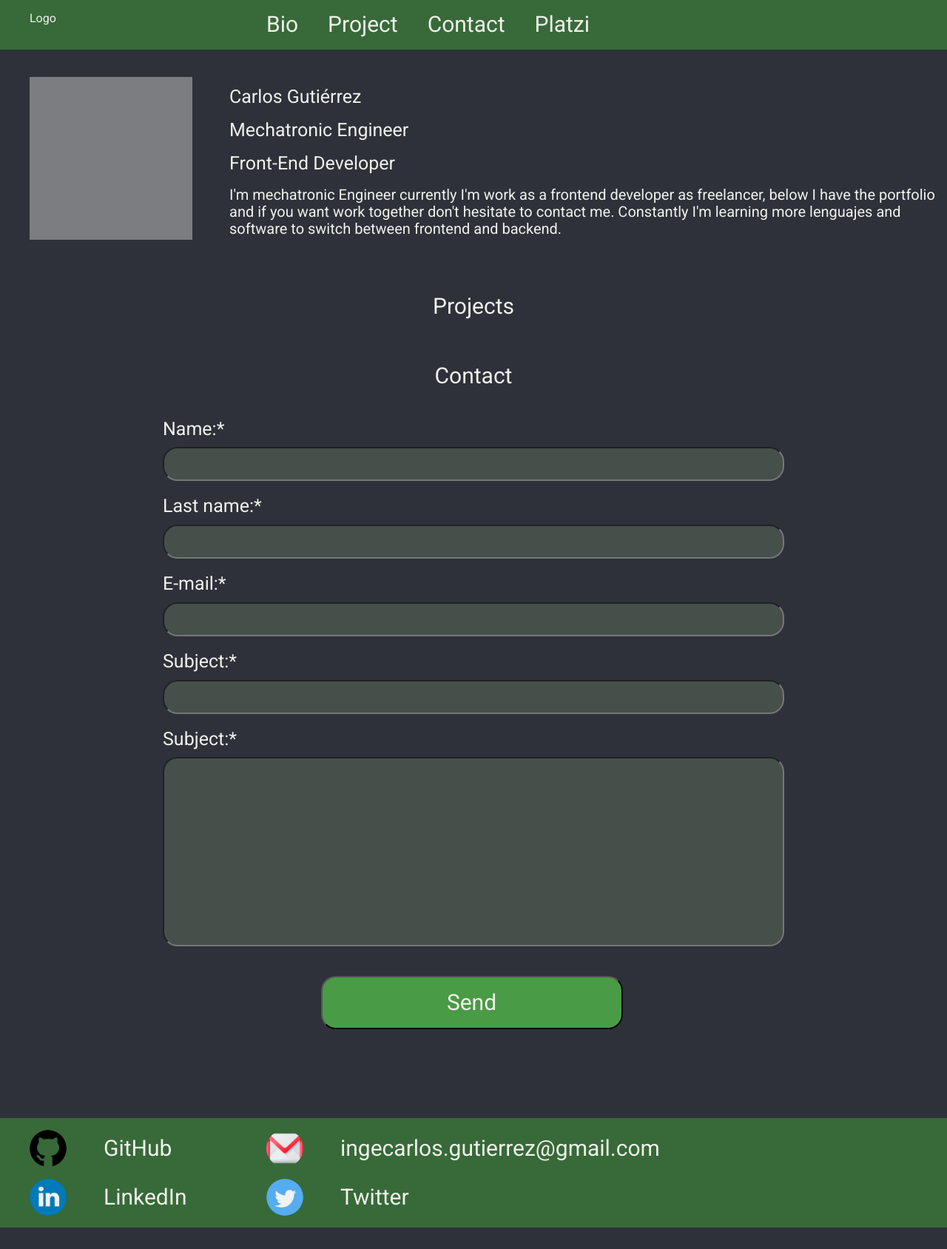
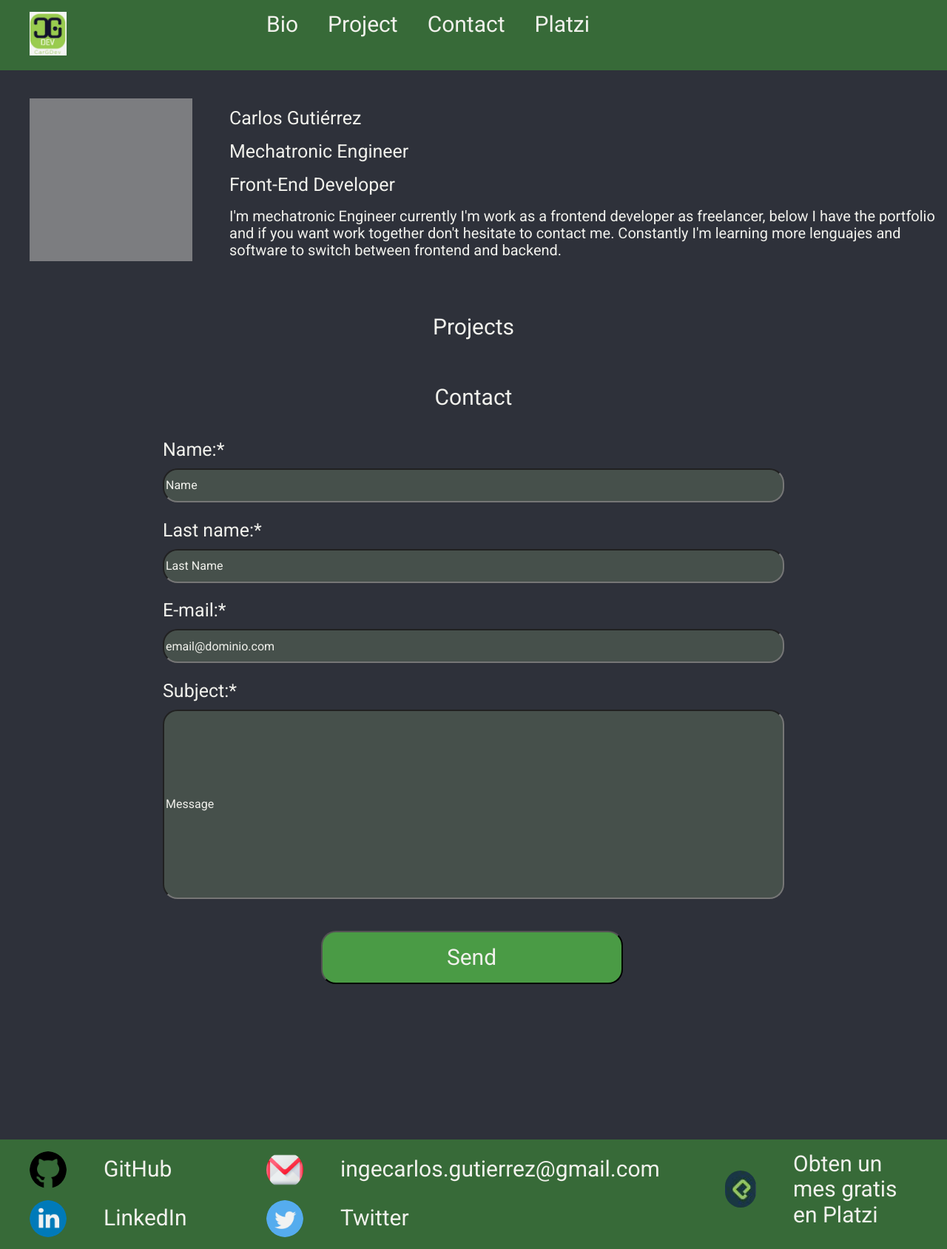
Before and after one commit to CarGDev/PaginaWeb, a website: page src/index.html in a window 1280 px wide. Shown: the whole page at 74% size. Before the commit the page ends 1659 px from the top, so only its background shows below. Drawn offline with Linux system fonts and the light colour scheme; grey boxes are pictures that could not be loaded.

Commit message:
adding the send property

```diff
--- a/src/assets/css/contact.css
+++ b/src/assets/css/contact.css
@@ -48,6 +48,10 @@ input {
   vertical-align: middle;
 }
 
+.form-password__input {
+  text-align: start;
+}
+
 .form-message__input {
   height: 250px;
 }
--- a/src/assets/css/main.css
+++ b/src/assets/css/main.css
@@ -78,6 +78,9 @@ a {
   /* height: 410px; */
   opacity: 70%;
 }
+.header .logo img {
+  width: 50px;
+}
 
 .head {
   display: grid;
@@ -95,7 +98,7 @@ a {
 
 .foot {
   display: grid;
-  grid-template-columns: 300px 300px;
+  grid-template-columns: 300px 600px 1fr;
   grid-gap: 20px;
   background-color: #376A38;
   align-content: center;
--- a/src/index.html
+++ b/src/index.html
@@ -5,7 +5,7 @@
   <meta name="viewport" content="width=device-width, initial-scale=1.0">
   <title>CarGDev</title>
   <link href="https://fonts.googleapis.com/css2?family=Roboto&display=swap" rel="stylesheet">
-  <link rel="icon" type="image/png" href="./assets/images/Logo.png">
+  <link rel="icon" type="image/png" href="./assets/images/entretenimiento.png">
   <link rel="stylesheet" href="./assets/css/normalize.css" />
   <link rel="stylesheet" href="./assets/css/main.css" />
   <link rel="stylesheet" href="./assets/css/contact.css">
@@ -15,7 +15,7 @@
     <header class="head">
       <section class="header">
         <figure class="logo">
-          <img src="" alt="">Logo
+          <img src="./assets/images/Logo1.JPG" alt="">
         </figure>
       </section>
       <section class="headerTitle">
@@ -29,7 +29,7 @@
           <a href="">Contact</a>
         </ul>
         <ul class="item">
-          <a href="https://platzi.com/@CarGDev/">Platzi</a>
+          <a href="https://platzi.com/@CarGDev/" target="_blank">Platzi</a>
         </ul>
       </section>
     </header>
@@ -53,41 +53,37 @@
       </section>
       <section class="contact">
         <p class="title">Contact</p>
-        <div class="form">
+        <form action="mailto:ingecarlos.gutierrez@gmail.com" method="post" enctype="text/plain" class="form">
           <section class="form-name">
             <label for="name-input" class="form-name__label">Name:*</label>
-            <input type="text" class="form-name__input" id="name-input">
+            <input type="text" name="Name" value="Name" class="form-name__input" id="name-input">
           </section>
           <section class="form-lastname">
             <label for="lastname-input" class="form-lastname__input" class="form-lastname__label">Last name:*</label>
-            <input type="text" class="form-lastname__input" id="lastname-input">
+            <input type="text" name="lastName" value="Last Name" class="form-lastname__input" id="lastname-input">
           </section>
           <section class="form-email">
             <label for="email-input" class="form-email__label">E-mail:*</label>
-            <input type="mail" class="form-email__input" id="email-input">
-          </section>
-          <section class="form-password">
-            <label for="password-input" class="form-password__label">Subject:*</label>
-            <input type="password" class="form-password__input" id="password-input">
+            <input type="mail" name="email" value="email@dominio.com" class="form-email__input" id="email-input">
           </section>
           <section class="form-message">
             <label for="message-input" class="form-message__label">Subject:*</label>
-            <input type="message" class="form-message__input" id="message-input">
+            <input type="message" name="Message" value="Message" class="form-message__input" id="message-input">
           </section>
           <section class="form-buttons">
             <button class="form-buttons__accept">Send</button>
           </section>
-        </div>
+        </form>
       </section>
     </section>
     <footer class="foot">
       <div class="foot-item">
         <figure class="social">
-          <img src="./assets/images/iCONS/github.png" alt="">
+          <img src="./assets/images/iCONS/github.png" target="_blank" alt="">
           <a href="https://github.com/CarGDev">GitHub</a>
         </figure>
         <figure class="social">
-          <img src="./assets/images/iCONS/linkedin.png" alt="">
+          <img src="./assets/images/iCONS/linkedin.png" target="_blank" alt="">
           <a href="https://www.linkedin.com/in/cargdev/">LinkedIn</a>
         </figure>
       </div>
@@ -97,8 +93,14 @@
           <a href="https://cargdev.com">ingecarlos.gutierrez@gmail.com</a>
         </figure>
         <figure class="social">
-          <img src="./assets/images/iCONS/twitter.png" alt="">
+          <img src="./assets/images/iCONS/twitter.png" target="_blank" alt="">
           <a href="https://twitter.com/CarGDev">Twitter</a>
+        </figure>
+      </div>
+      <div class="foot-item">
+        <figure class="social">
+          <img src="./assets/images/iCONS/Capture.JPG" target="_blank" alt="">
+          <a href="https://platzi.com/r/CarGDev/">Obten un mes gratis en Platzi</a>
         </figure>
       </div>
     </footer>
```
Also changed, not shown: src/assets/images/Logo.png (deleted), src/assets/images/Logo1.JPG (added), src/assets/images/Logo2.JPG (added), src/assets/images/LogoCompleto.png (deleted), src/assets/images/Projects/Pagina Web.JPG (added), src/assets/images/entretenimiento.png (added), src/assets/images/iCONS/Capture.JPG (added).
